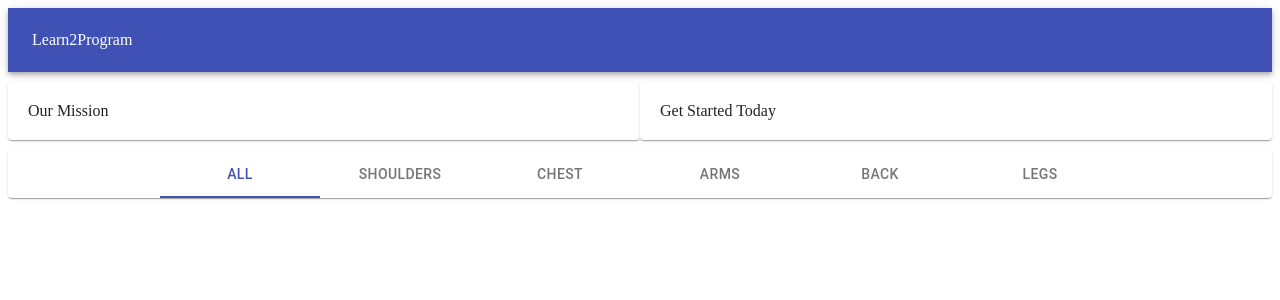
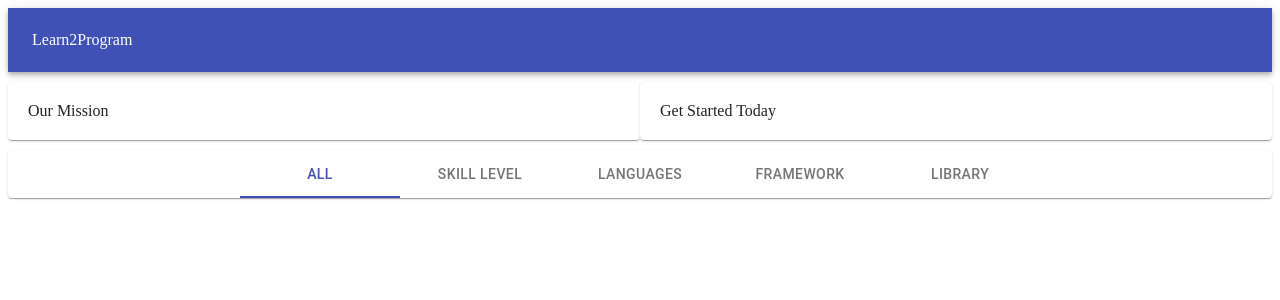
Before and after one commit to kristina-arezina/terms-2-program, a React (Create React App) app: page / in a window 1280 px wide. Shown: the top 300 px of the page. Built offline with nearby package versions, Linux system fonts and the light colour scheme.

Commit message:
added skill level, langugae, framework, library in footer with store.js

```diff
--- a/src/store.js
+++ b/src/store.js
@@ -1,6 +1,6 @@
 //Muscle groups
 export const muscles = [
-    "shoulders", "chest", "arms", "back", "legs"
+    "Skill Level", "Languages", "Framework", "Library"
 ]
 
 //exersie object
```
